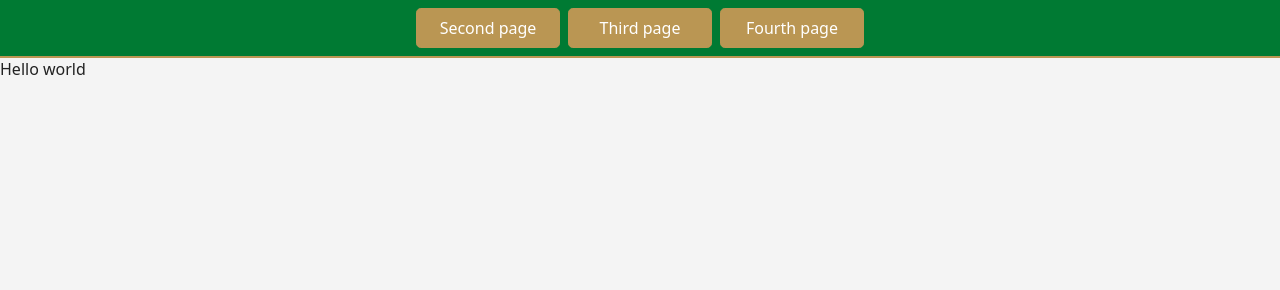
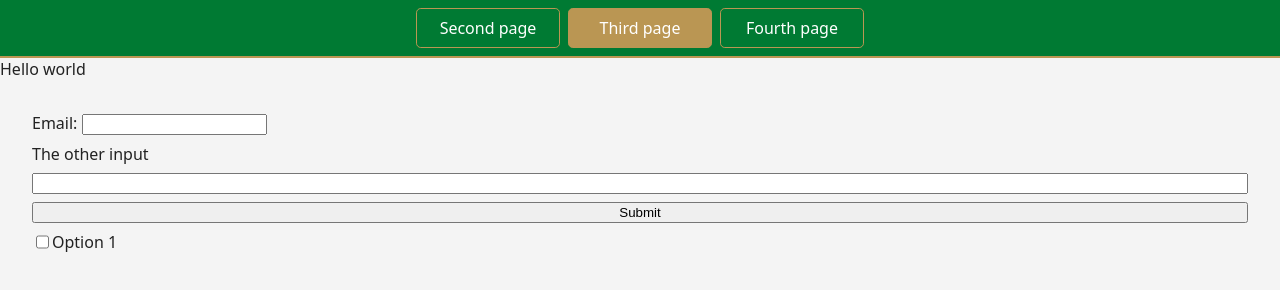
Before and after one commit to carlospromaster4167/carlosm41, a website: page pages/page3.html in a window 1280 px wide. Drawn offline with Linux system fonts and the light colour scheme.

Commit message:
Form added page 3,

```diff
--- a/pages/page3.html
+++ b/pages/page3.html
@@ -12,8 +12,19 @@
   </head>
   <body>
     <nav>
-      <a href="page2.html" aria-current="page">Second page</a>
+      <a href="page2.html">Second page</a>
       <a href="page3.html" aria-current="page">Third page</a>
-      <a href="page4.html" aria-current="page">Fourth page</a>
+      <a href="page4.html">Fourth page</a>
     </nav>
     <main> Hello world</main>
+    <form name="myform">
+      <label>
+      Email: <input type="type" name="email" id="email">
+     </label>
+     <label for="other">The other input</label>
+      <input type="text" name="other">
+      <input type="submit" name="submitbutton">
+      <div style="display: flex;">
+      <Input type="checkbox" name="checkbox">
+    Option 1 </div>
+    </form>
--- a/styles.css
+++ b/styles.css
@@ -97,7 +97,7 @@ a:hover {
   transform: scale(1.05);
 }
 .footer {
-  position:
+  position:sticky
   bottom: 0;
   width: 100%;
   display: flex;
@@ -174,3 +174,10 @@ a:hover {
   border: 2px solid #007a33;
   border-radius: 12px;
 }
+
+form {
+display: flex;
+flex-direction: column;
+gap: 0.5rem;
+padding: 2rem;
+}
```
Also changed, not shown: pages/page2.html (+2 -2 lines), pages/page4.html (+3 -3 lines).
